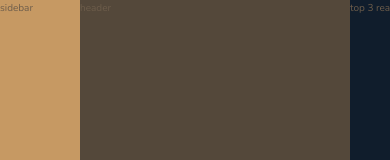
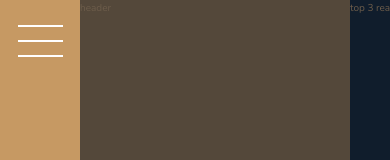
Before and after one commit to tasosbeast/Nexter, a website: page index.html in a window 390 px wide. Shown: the top 160 px of the page. Drawn offline with nearby package versions, Linux system fonts and the light colour scheme.

Commit message:
Add navigation button to sidebar
Introduced a .nav-btn button styled as a hamburger menu to the sidebar for navigation purposes. Updated the sidebar layout to use flexbox for centering the button. Modified index.html, _sidebar.scss, and style.css accordingly.

```diff
--- a/index.html
+++ b/index.html
@@ -15,7 +15,7 @@
     <title>nexter &mdash; your home, your freedom</title>
   </head>
   <body class="container">
-    <div class="sidebar">sidebar</div>
+    <div class="sidebar"><button class="nav-btn"></button></div>
     <header class="header">header</header>
     <div class="realtors">top 3 realtors</div>
     <section class="features">
--- a/sass/_sidebar.scss
+++ b/sass/_sidebar.scss
@@ -2,4 +2,33 @@
   background-color: $color-primary;
   grid-column: sidebar-start/sidebar-end;
   grid-row: 1 / -1;
+  display: flex;
+  justify-content: center;
 }
+
+.nav-btn {
+  border: none;
+  border-radius: 0;
+  height: 2px;
+  width: 4.5rem;
+
+  background-color: white;
+  margin-top: 4rem;
+
+  &::before,
+  &::after {
+    background-color: white;
+    height: 2px;
+    width: 4.5rem;
+    content: "";
+    display: block;
+  }
+
+  &::after {
+    transform: translateY(1.3rem);
+  }
+
+  &::before {
+    transform: translateY(-1.5rem);
+  }
+}
```
Also changed, not shown: css/style.css, 1 other file.
